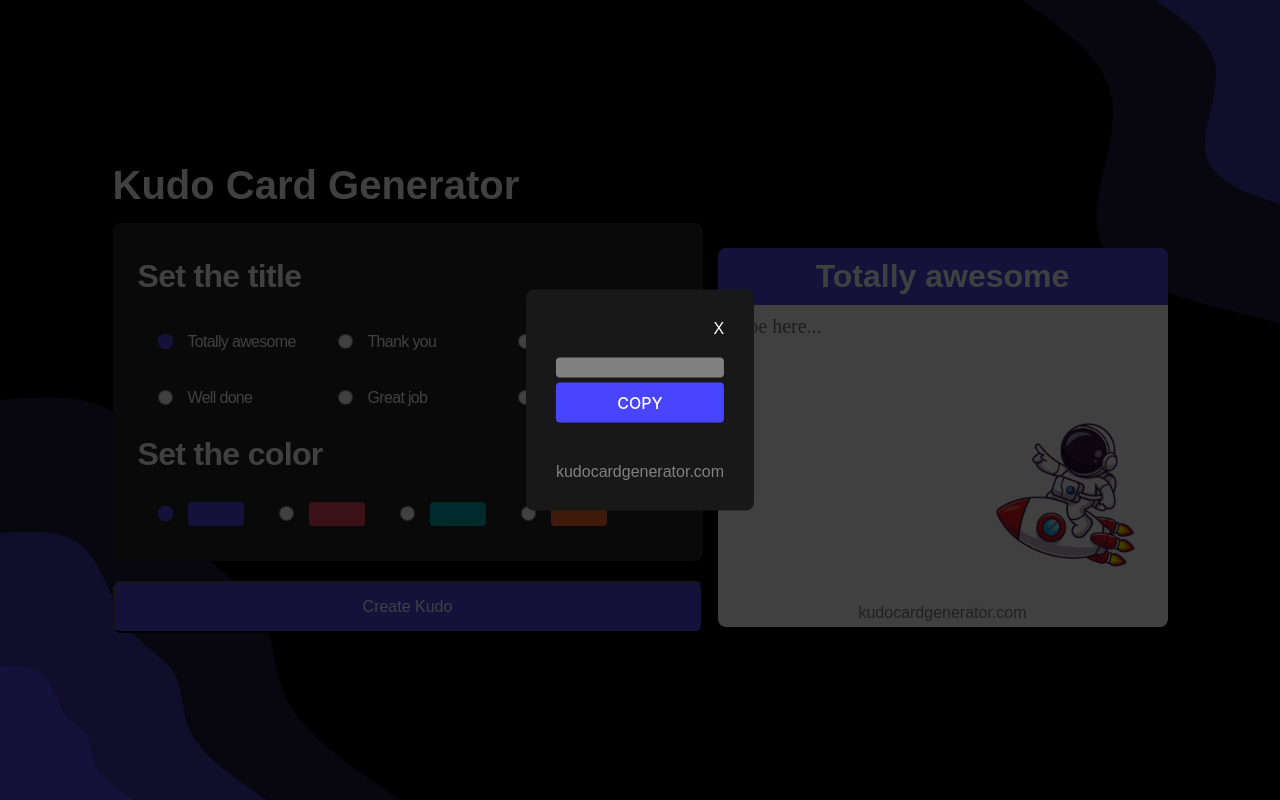
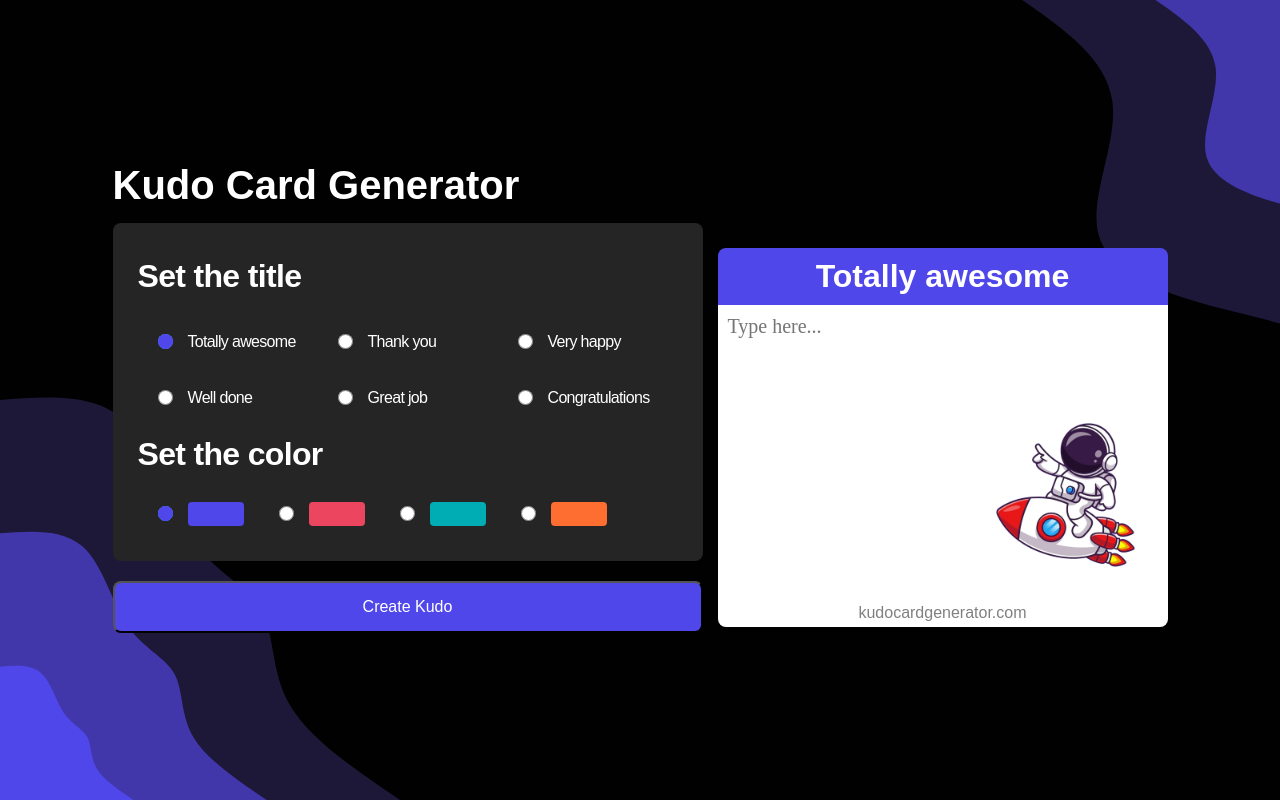
Before and after one commit to gomestzx/Kudo-Card-Generator, a Next.js app: page / in a window 1280 px wide. Built offline with nearby package versions, Linux system fonts and the light colour scheme; no server answers; a web font is replaced by a local one.

Commit message:
fix: setModal false

```diff
--- a/src/app/components/Controls/index.tsx
+++ b/src/app/components/Controls/index.tsx
@@ -12,7 +12,7 @@ import ModalContent from '../ModalContent';
 const Controls = () => {
   const { setTitle, setColor, link, shortUrl, setShortUrl, loading, setLoading } =
     useControls();
-  const [modalIsOpen, setIsOpen] = useState<boolean>(true);
+  const [modalIsOpen, setIsOpen] = useState<boolean>(false);
 
   const short = async () => {
     setLoading(true);
```
